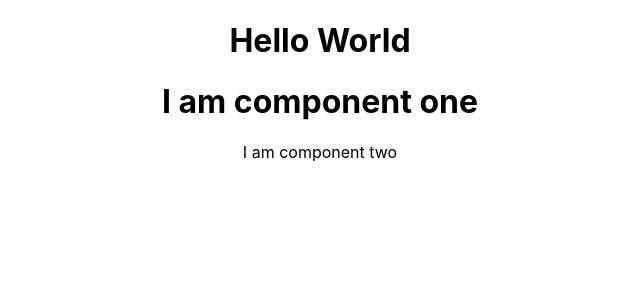
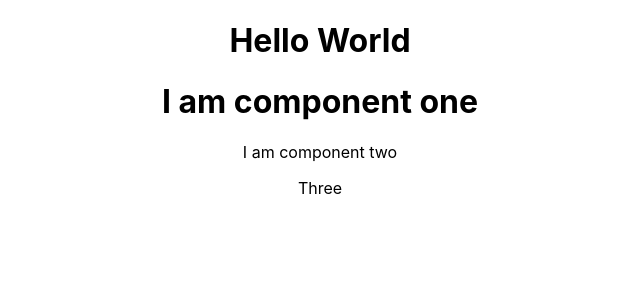
Before and after one commit to koheinthurako/React20-9-2023, a React (Create React App) app in the folder react-jsx/: page / in a window 1280 px wide. Shown: the top 300 px of the page, without its empty margins (320-960 px from the left). Built offline with nearby package versions, Linux system fonts and the light colour scheme.

Commit message:
add three.jsx?

```diff
--- a/react-jsx/src/App.jsx
+++ b/react-jsx/src/App.jsx
@@ -1,6 +1,7 @@
 import "../src/App.css";
 import One from "./components/One";
 import Two from "./components/Two";
+import Three from "./components/Three";
 
 const App = () => {
   return (
@@ -8,6 +9,7 @@ const App = () => {
       <h1>Hello World</h1>
       <One/>
       <Two/>
+      <Three/>
     </div>
   );
 };
--- /dev/null
+++ b/react-jsx/src/components/Three.jsx
@@ -0,0 +1,9 @@
+import React from 'react'
+
+const Three = () => {
+  return (
+    <div>Three</div>
+  )
+}
+
+export default Three;
```
